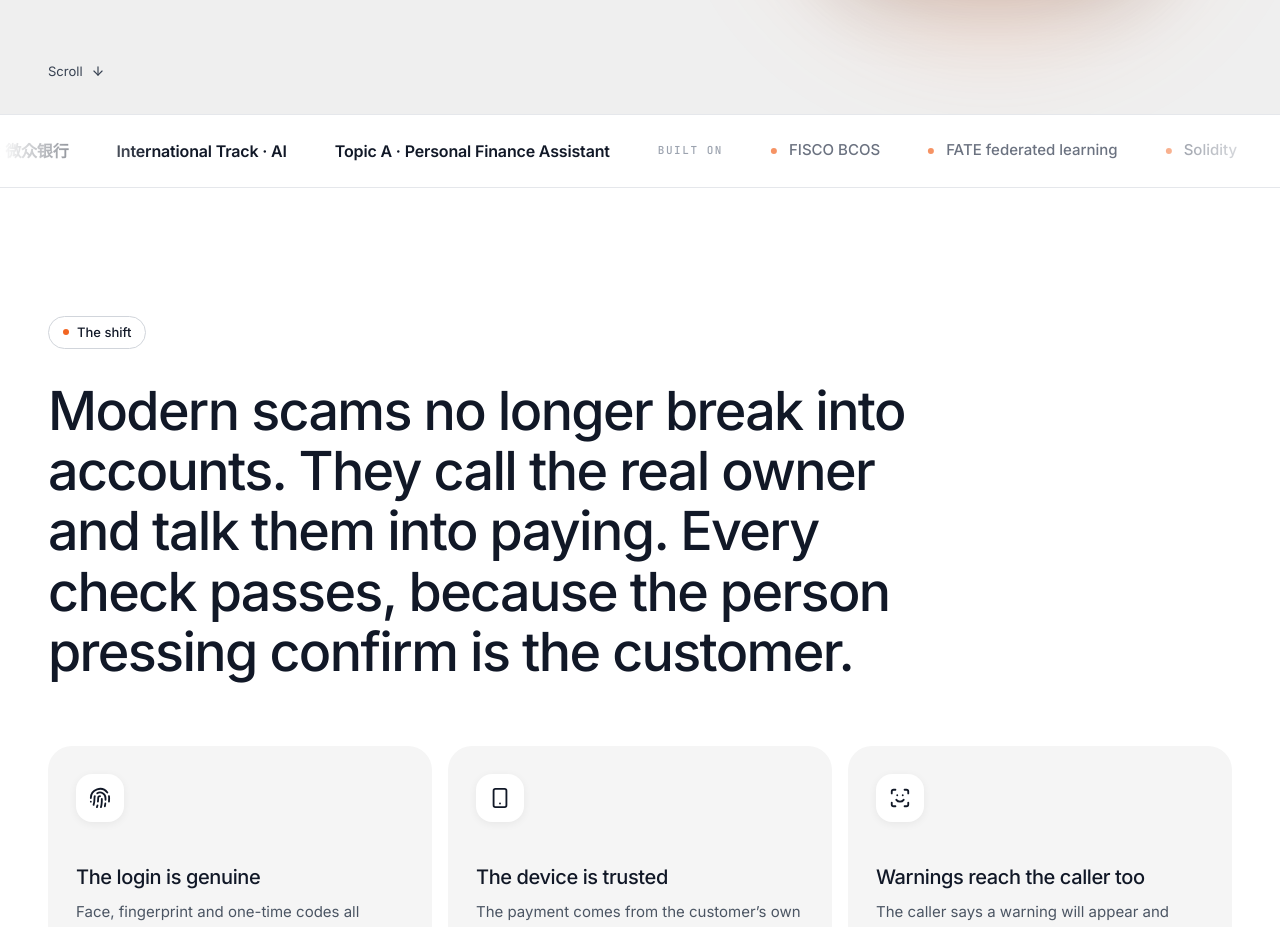
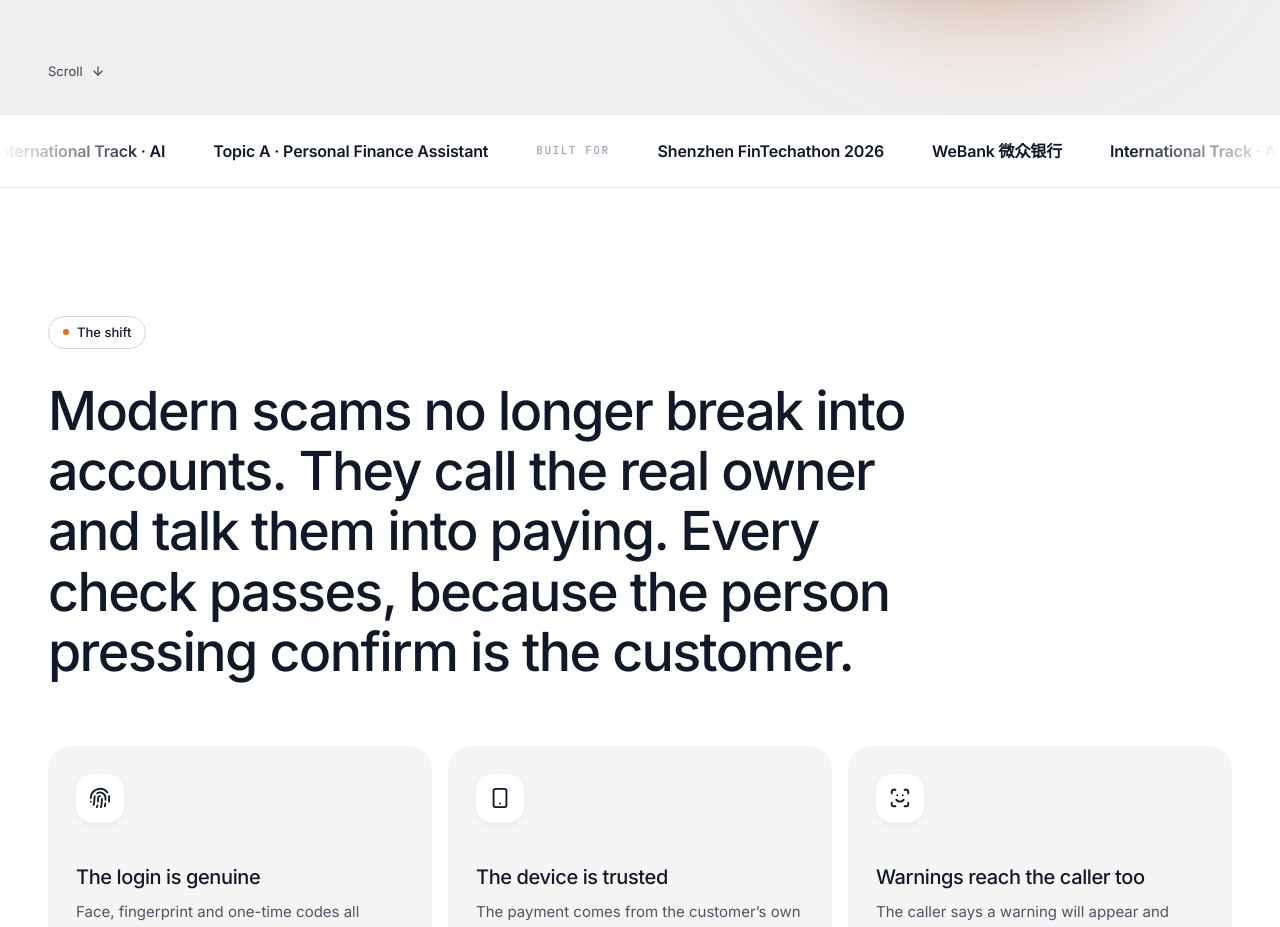
Before and after one commit to youvandra/kinsign, a React (Vite) app in the folder apps/web/: page / in a window 1280 px wide. Shown: the part 860-1787 px from the top of the page. Built offline with nearby package versions, Linux system fonts and the light colour scheme.

Commit message:
keep only the built-for group in the landing strip

```diff
--- a/apps/web/src/features/landing/content.ts
+++ b/apps/web/src/features/landing/content.ts
@@ -15,20 +15,8 @@ import {
   type LucideIcon,
 } from 'lucide-react'
 
-/** Who the entry is made for, shown ahead of the stack in the strip under the hero. */
+/** Who the entry is made for, shown in the strip under the hero. */
 export const BUILT_FOR = ['Shenzhen FinTechathon 2026', 'WeBank 微众银行', 'International Track · AI', 'Topic A · Personal Finance Assistant']
-
-export const TECH = [
-  'FISCO BCOS',
-  'FATE federated learning',
-  'Solidity',
-  'TypeScript SDK',
-  'Private set intersection',
-  'SecureBoost',
-  'viem',
-  'Foundry',
-  'React',
-]
 
 export const SHIFT_STATEMENT =
   'Modern scams no longer break into accounts. They call the real owner and talk them into paying. Every check passes, because the person pressing confirm is the customer.'
--- a/apps/web/src/features/landing/sections/TechStrip.tsx
+++ b/apps/web/src/features/landing/sections/TechStrip.tsx
@@ -1,13 +1,12 @@
-import { BUILT_FOR, TECH } from '../content'
+import { BUILT_FOR } from '../content'
 
-function Label({ text }: { text: string }) {
-  return <li className="whitespace-nowrap font-mono text-[11px] font-medium uppercase tracking-[0.14em] text-gray-400">{text}</li>
-}
+/** Each copy repeats the list so one copy is wider than any screen; two copies make the loop seamless. */
+const ROW = [...BUILT_FOR, ...BUILT_FOR, ...BUILT_FOR]
 
-/** A slow marquee: who Kinsign is built for, then what it is built on. The list is doubled so the loop is seamless. */
+/** A slow marquee of who Kinsign is built for. */
 export default function TechStrip() {
   return (
-    <section className="border-y border-gray-200 bg-white py-6" aria-label="Built for and built on">
+    <section className="border-y border-gray-200 bg-white py-6" aria-label="Built for">
       <div className="group relative flex overflow-hidden [mask-image:linear-gradient(90deg,transparent,black_12%,black_88%,transparent)]">
         {[0, 1].map((copy) => (
           <ul
@@ -15,17 +14,10 @@ export default function TechStrip() {
             aria-hidden={copy === 1}
             className="flex shrink-0 animate-marquee items-center gap-12 pr-12 group-hover:[animation-play-state:paused] motion-reduce:animate-none"
           >
-            <Label text="Built for" />
-            {BUILT_FOR.map((name) => (
-              <li key={name} className="whitespace-nowrap text-[16px] font-semibold tracking-[-0.01em] text-ink">
-                {name}
-              </li>
-            ))}
-            <Label text="Built on" />
-            {TECH.map((name) => (
-              <li key={name} className="flex items-center gap-3 whitespace-nowrap text-[15px] font-medium text-gray-500">
-                <span className="h-1.5 w-1.5 rounded-full bg-accent/70" />
-                {name}
+            {ROW.map((name, i) => (
+              <li key={i} className="flex items-center gap-12 whitespace-nowrap">
+                {i % BUILT_FOR.length === 0 && <span className="font-mono text-[11px] font-medium uppercase tracking-[0.14em] text-gray-400">Built for</span>}
+                <span className="text-[16px] font-semibold tracking-[-0.01em] text-ink">{name}</span>
               </li>
             ))}
           </ul>
```
